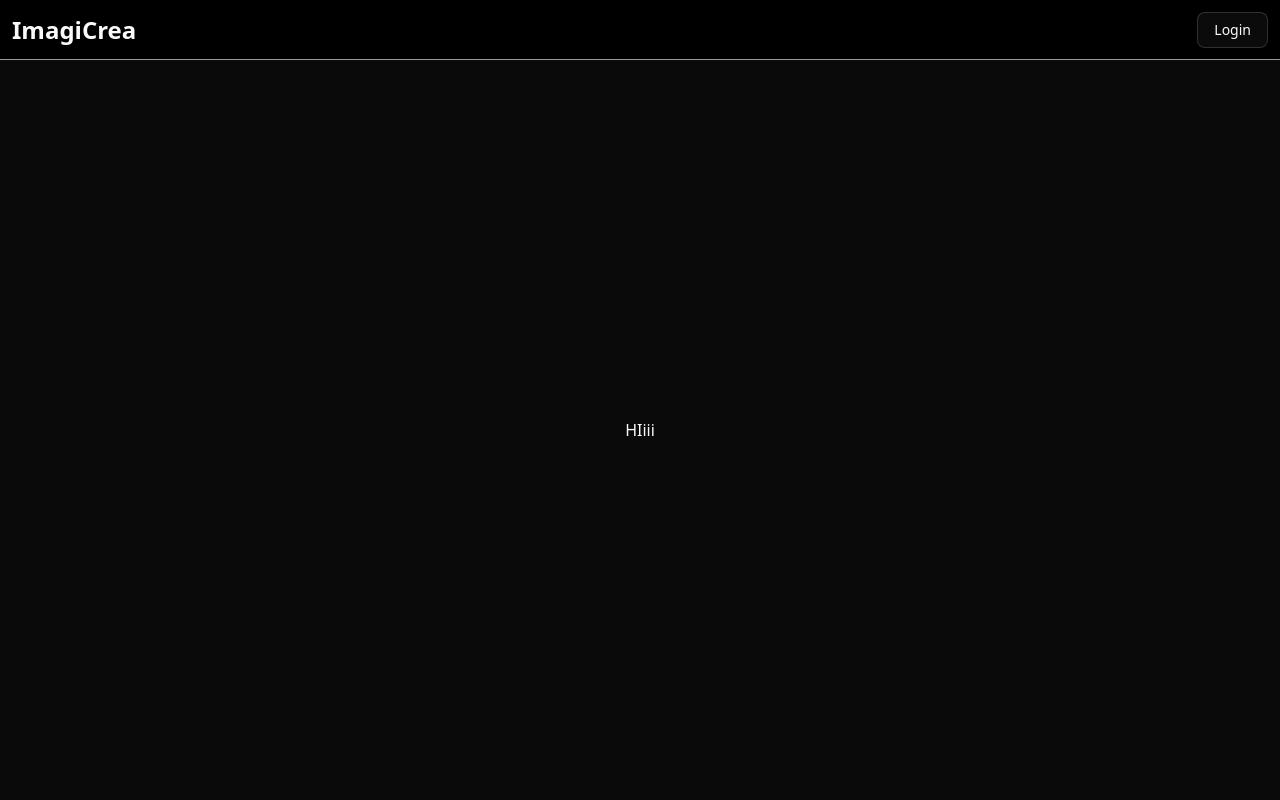
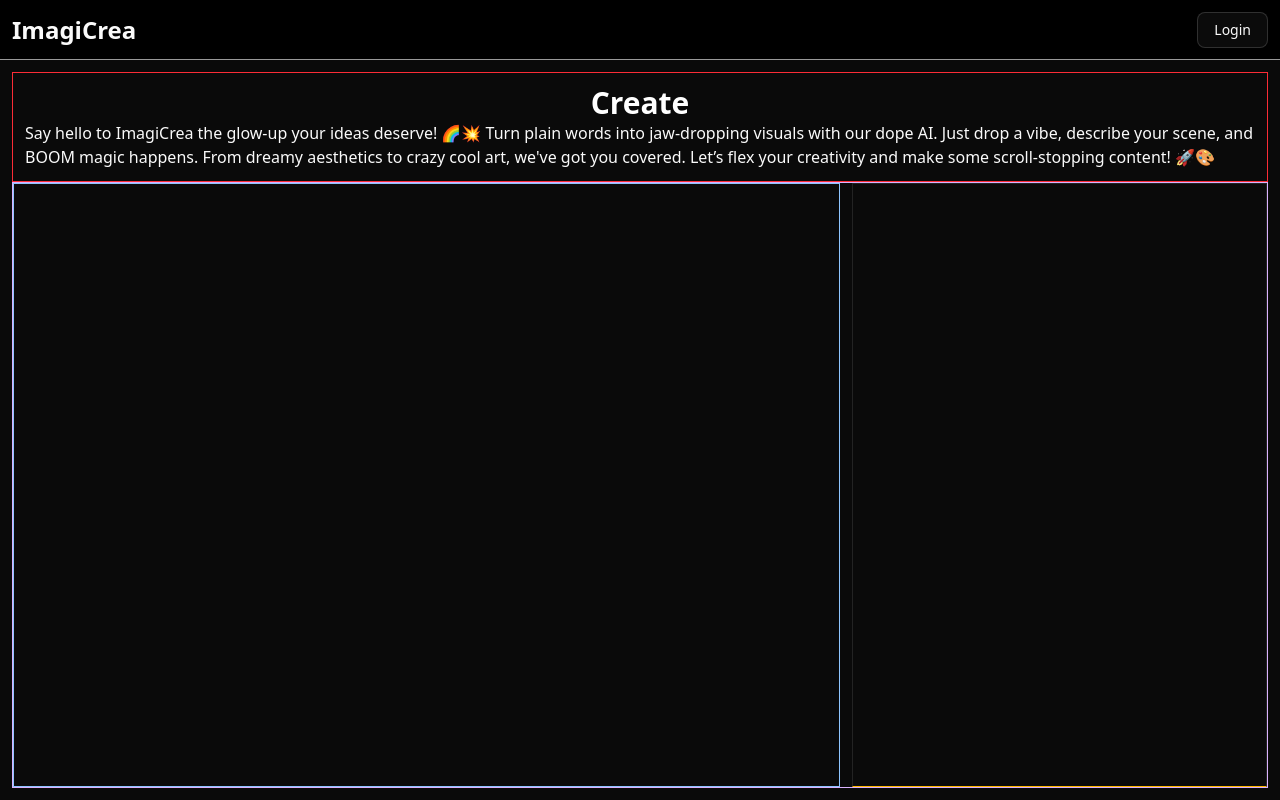
Before and after one commit to aadii2504/aesthetix, a Next.js app: page /create in a window 1280 px wide. Built offline with nearby package versions, Linux system fonts and the light colour scheme; no server answers.

Commit message:
Create Page Structure  (Basic )

```diff
--- a/src/app/create/page.tsx
+++ b/src/app/create/page.tsx
@@ -2,8 +2,15 @@ import React from 'react'
 
 const page = () => {
   return (
-    <div className='w-full h-dvh flex  items-center justify-center pt-[60px]'>
-      HIiii
+    <div className='w-full p-3 h-dvh flex  items-center justify-start pt-[72px] flex-col'>
+       <div className='w-full border border-red-500 p-3' >
+             <h1 className='text-center font-bold text-white text-3xl'>Create</h1>
+             <p>Say hello to ImagiCrea the glow-up your ideas deserve! 🌈💥 Turn plain words into jaw-dropping visuals with our dope AI. Just drop a vibe, describe your scene, and BOOM magic happens. From dreamy aesthetics to crazy cool art, we've got you covered. Let’s flex your creativity and make some scroll-stopping content! 🚀🎨</p>
+       </div>
+       <div className='flex border border-purple-300 w-full gap-3 h-full'>
+          <div className="__form flex-[2] border border-blue-300"></div>
+          <div className="__output flex-[1] border border-b-amber-400"></div>
+       </div>
     </div>
   )
 }
--- a/src/app/page.tsx
+++ b/src/app/page.tsx
@@ -52,7 +52,7 @@ export default function Home() {
         }}
         transition={{duration:0.5, delay:0.55}}>
         <Link href="/create">
-        <Button className="mt-3 font-bold p-5">Start Creating</Button>
+        <Button className="mt-3 font-bold p-5 cursor-pointer">Start Creating</Button>
         </Link>
         </motion.div>
       </div>
```
